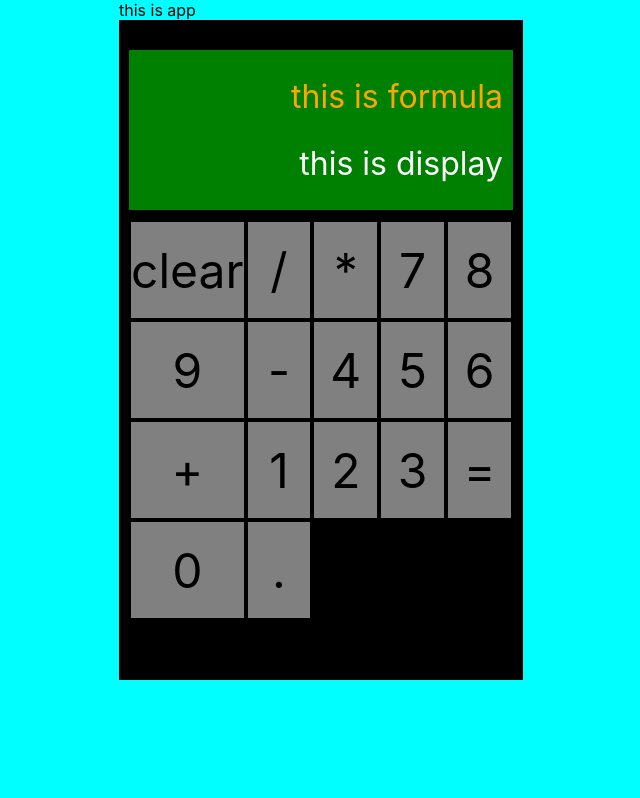
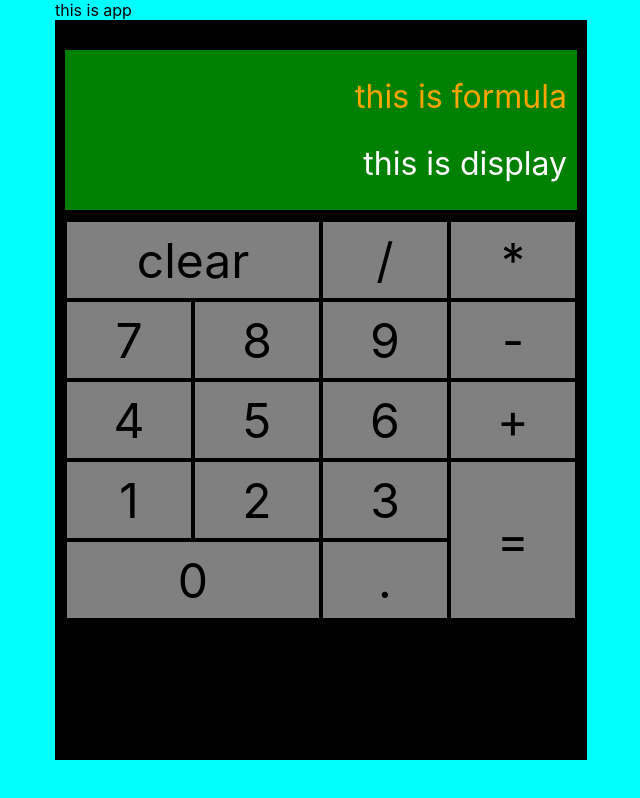
Before and after one commit to markoter/javascript-calculator, a React (Create React App) app: page / in a window 1280 px wide. Shown: the whole page, without its empty margins (319-959 px from the left). Built offline with nearby package versions, Linux system fonts and the light colour scheme.

Commit message:
finish buttons order on keyboard

```diff
--- a/src/index.css
+++ b/src/index.css
@@ -22,8 +22,8 @@ body {
 #calculator {
   background-color: var(--color-calculator);
   padding: 10px;
-  width: 30vw;
-  height: 80vh;
+  width: 40vw;
+  height: 90vh;
 }
 #calculator #screen {
   font-size: 2rem;
@@ -44,7 +44,7 @@ body {
 }
 #calculator #keyboard {
   display: grid;
-  grid-template-columns: repeat(5, 1fr);
+  grid-template-columns: repeat(4, 1fr);
   height: 50vh;
 }
 #calculator #keyboard .button {
@@ -54,4 +54,10 @@ body {
   display: flex;
   justify-content: center;
   align-items: center;
+}
+#calculator #keyboard #clear, #calculator #keyboard #zero {
+  grid-column: span 2;
+}
+#calculator #keyboard #equals {
+  grid-row: span 2;
 }/*# sourceMappingURL=index.css.map */
--- a/src/index.scss
+++ b/src/index.scss
@@ -30,8 +30,8 @@ body {
 #calculator {
   background-color: var(--color-calculator);
   padding: 10px;
-  width: 30vw;
-  height: 80vh;
+  width: 40vw;
+  height: 90vh;
 
   #screen {
     font-size: 2rem;
@@ -56,7 +56,7 @@ body {
   #keyboard {
     //background-color: var(--color-keyboard);
     display: grid;
-    grid-template-columns: repeat(5, 1fr);
+    grid-template-columns: repeat(4, 1fr);
     height: 50vh;
 
     .button {
@@ -67,6 +67,12 @@ body {
       justify-content: center;
       align-items: center;
     }
+    #clear, #zero {
+      grid-column: span 2;
+    }
+    #equals {
+      grid-row: span 2;
+    }
   }
 
 }
```
Also changed, not shown: 1 other file (tests, documents, lock files or other folders).
